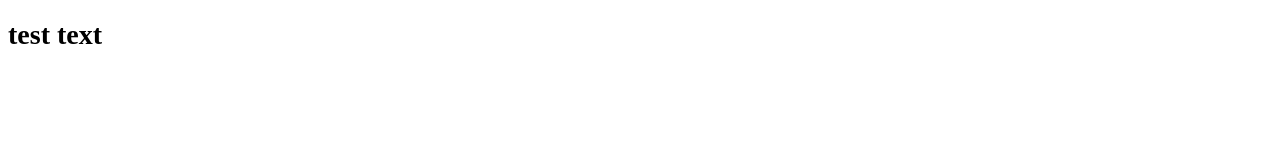
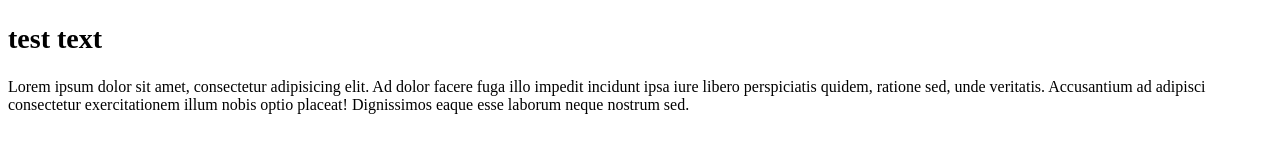
Before and after one commit to vasenka321/practice, a plain HTML site: page index.html in a window 1280 px wide. Drawn offline with Linux system fonts and the light colour scheme.

Commit message:
prettified the html layout

```diff
--- a/index.html
+++ b/index.html
@@ -7,6 +7,14 @@
     <link rel="stylesheet" href="./styles/style.css">
 </head>
 <body>
-    <h1>test text</h1>
+<main>
+    <section>
+        <h1>test text</h1>
+        <p>Lorem ipsum dolor sit amet, consectetur adipisicing elit. Ad dolor facere fuga illo impedit incidunt ipsa
+            iure libero perspiciatis quidem, ratione sed, unde veritatis. Accusantium ad adipisci consectetur
+            exercitationem illum nobis optio placeat! Dignissimos eaque esse laborum neque nostrum sed.</p>
+    </section>
+</main>
+
 </body>
 </html>
```
